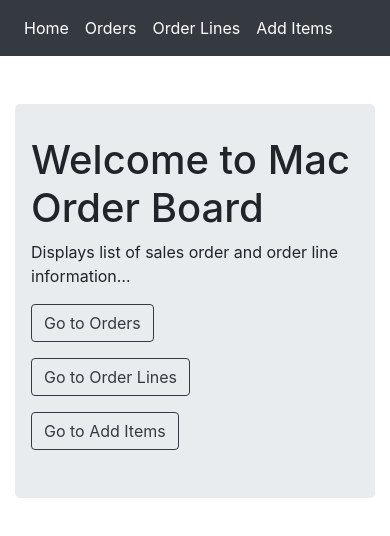
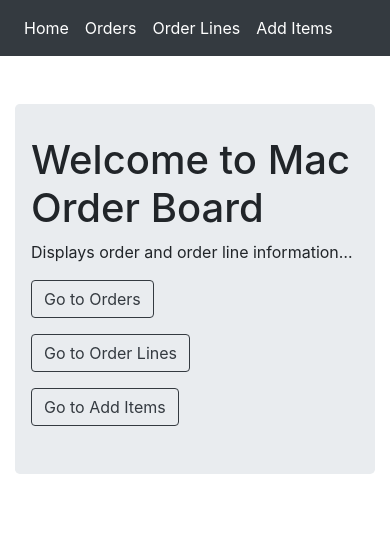
Before and after one commit to sKolitha/Mac-Order-Board, an Angular app: page /welcome in a window 390 px wide. Shown: the top 536 px of the page. Built offline with nearby package versions, Linux system fonts and the light colour scheme.

Commit message:
css fixes

```diff
--- a/src/app/home/welcome.component.html
+++ b/src/app/home/welcome.component.html
@@ -1,7 +1,16 @@
 <div class="jumbotron">
   <h1>Welcome to Mac Order Board</h1>
-  <p>Displays list of sales order and order line information…</p>
-  <p><a [routerLink] = "['/orders']" class="btn btn-outline-dark">Go to Orders</a></p>
-  <p><a [routerLink] = "['/orderlines']" class="btn btn-outline-dark">Go to Order Lines</a></p>
-  <p><a [routerLink] = "['/item','0']" class="btn btn-outline-dark">Go to Add Items</a></p>
+
+  <p>Displays order and order line information…</p>
+
+  <span>
+    <p><a [routerLink] = "['/orders']" class="btn btn-outline-dark">Go to Orders</a></p>
+  </span>
+  <span>
+    <p><a [routerLink] = "['/orderlines']" class="btn btn-outline-dark">Go to Order Lines</a></p>
+  </span>
+  <span>
+    <p><a [routerLink] = "['/item','0']" class="btn btn-outline-dark">Go to Add Items</a></p>
+  </span>
+
 </div>
--- a/src/app/home/welcome.component.ts
+++ b/src/app/home/welcome.component.ts
@@ -1,8 +1,10 @@
-import { Component } from '@angular/core';
+import { Component, OnInit } from '@angular/core';
 
 @Component({
   templateUrl: './welcome.component.html',
   styleUrls: ['./welcome.component.css']
 })
 export class WelcomeComponent  {
+
+
 }
--- a/src/app/items/item-master.component.html
+++ b/src/app/items/item-master.component.html
@@ -1,6 +1,6 @@
 <div class="container">
     <div class="row">
-        <div class=".col-xs-10 .col-sm-4 .col-md-6">
+        <div class="col-xs-12 col-sm-6 col-md-8">
             <!-- form user info -->
             <div class="card">
                 <div class="card-header">
@@ -82,8 +82,8 @@
 
 
                             <div class="form-group row">
-                                    <label class="col-md-3 col-form-label form-control-label"></label>
-                                    <div class="col-md-9">
+                                    <label class="col-md-4 col-form-label form-control-label"></label>
+                                    <div class="col-md-8">
                                         <span>
                                             <button type="button" class='btn btn-outline-dark btn-md '
                                             (click)='onBack()'style="width:80px;margin-right:10px"
--- a/src/app/items/item-master.guard.ts
+++ b/src/app/items/item-master.guard.ts
@@ -1,5 +1,5 @@
 import { Injectable } from '@angular/core';
-import {  CanDeactivate, CanActivate, ActivatedRouteSnapshot, RouterStateSnapshot } from '@angular/router';
+import {  CanDeactivate, CanActivate, ActivatedRouteSnapshot, RouterStateSnapshot, Router } from '@angular/router';
 import { ItemMasterComponent } from './item-master.component';
 import { Observable } from '../../../node_modules/rxjs';
 
@@ -10,6 +10,9 @@ import { Observable } from '../../../node_modules/rxjs';
 
 export class ItemMasterGuard implements CanDeactivate<ItemMasterComponent>,CanActivate {
 
+  constructor(private router:Router){
+  }
+
   canDeactivate(component: ItemMasterComponent):boolean {
     if (component.itemForm.dirty){
      return confirm(`Navigate away will lose all information`);
@@ -19,6 +22,10 @@ export class ItemMasterGuard implements CanDeactivate<ItemMasterComponent>,CanAc
 
   canActivate(next: ActivatedRouteSnapshot,
      state: RouterStateSnapshot): Observable<boolean> | Promise<boolean> | boolean {
+      let id=+next.url[1].path;
+      if (id.toString().length===0){
+        this.router.navigate(['/welcome']);
+      }
        //can include any user access checks code here.
       return true;
   }
--- a/src/app/items/item.module.ts
+++ b/src/app/items/item.module.ts
@@ -2,7 +2,6 @@ import { NgModule } from '@angular/core';
 import { CommonModule } from '@angular/common';
 import { ItemMasterComponent } from './item-master.component';
 import { RouterModule } from '../../../node_modules/@angular/router';
-import { SharedModule } from '../shared/shared.module';
 import { ReactiveFormsModule } from '@angular/forms';
 import { ItemMasterGuard } from './item-master.guard';
 
--- a/src/app/orderlines/orderline-list/orderline-list.component.html
+++ b/src/app/orderlines/orderline-list/orderline-list.component.html
@@ -2,7 +2,7 @@
   <div class="card-header">Order Lines List</div>
   <div class="card-body">
         <div class="row">
-           <app-filter-criteria class="col-md-12"
+           <app-filter-criteria class="col-xs-12 col-sm-6 col-md-8"
             [callingComponetName]="'orderLineComponent'"
             (filterOrderbyValueChange)='onOrderValueChange($event)'
             (filterCustomerbyValueChange)='onCustomerValueChange($event)' *ngIf ='!errors' >
--- a/src/app/orders/order-detail/order-detail.component.html
+++ b/src/app/orders/order-detail/order-detail.component.html
@@ -32,7 +32,7 @@
                     </div>
                     <div class="col-xs-12 col-sm-5 col-md-4">
                         <div><strong>Status:</strong>{{order.Status}}</div>
-                        <div><strong>Closed?:</strong>{{order.IsClosed}}</div>
+                        <div><strong>Closed?:</strong>{{order.IsClosed| convertBooleanToString :order.IsClosed}}</div>
                     </div>
             </div>
             <div><hr/></div>
--- a/src/app/orders/order-list/order-list-component.html
+++ b/src/app/orders/order-list/order-list-component.html
@@ -2,7 +2,7 @@
   <div class="card-header">Order List</div>
   <div class="card-body">
         <div class="row">
-            <app-filter-criteria class="col-md-12"
+            <app-filter-criteria class="col-xs-12 col-sm-6 col-md-8"
             [callingComponetName]="'orderComponent'"
             (filterOrderbyValueChange)='onOrderValueChange($event)'
             (filterCustomerbyValueChange)='onCustomerValueChange($event)' *ngIf ='!errors'>
--- a/src/app/orders/order.module.ts
+++ b/src/app/orders/order.module.ts
@@ -11,7 +11,7 @@ import { SharedModule } from '../shared/shared.module';
       {path:'orders',component:OrderListComponent },
       {
         path:'orders/:Id',
-        //canActivate:[OrderDetailGuard],
+        canActivate:[OrderDetailGuard],
         component:OrderDetailComponent
       }
     ]),
--- a/src/app/shared/filter-criteria/filter-criteria.component.html
+++ b/src/app/shared/filter-criteria/filter-criteria.component.html
@@ -1,5 +1,5 @@
-<div class="row">
-  <div class="col-md-1">Filter by:</div>
+<div class="row ">
+  <div class="col-md-2">Filter by:</div>
   <div class="col-md-3">
     <h6>Order ID</h6>
     <input type="text" #focusElement [(ngModel)]='filterByOrder'/>
```
Also changed, not shown: src/app/app.module.ts (+7 -8 lines), src/app/shared/shared.module.ts (line endings or trailing spaces).
